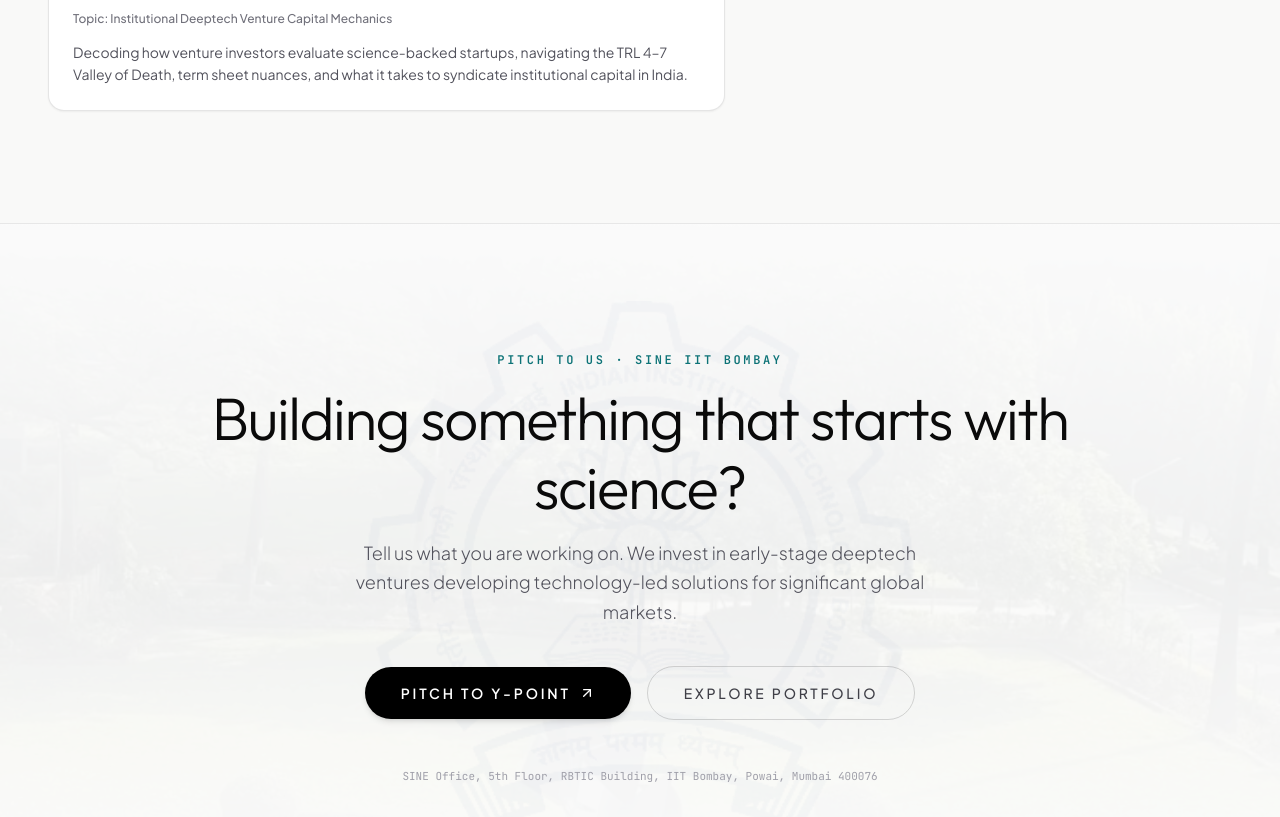
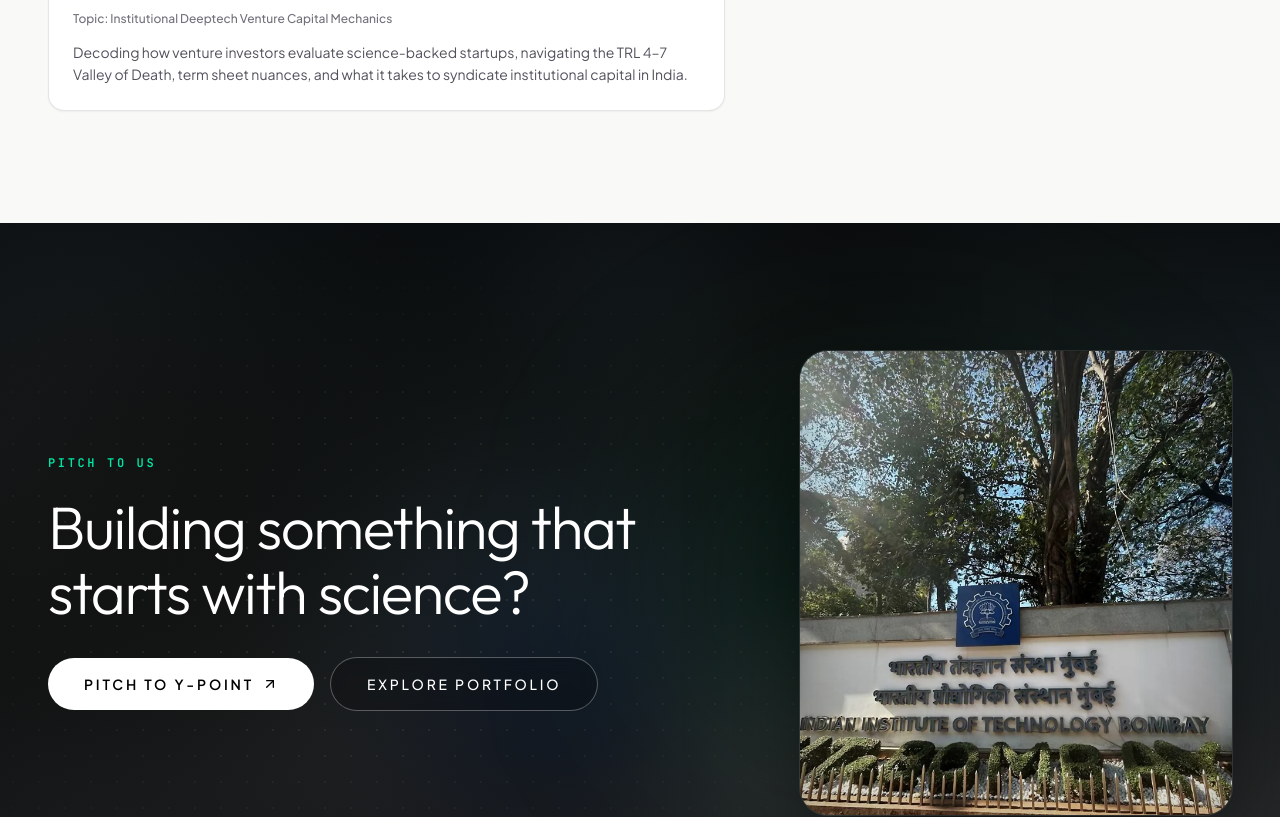
Before and after one commit to Ankit-singh-dot/y-point, a Next.js app in the folder my-app/: page / in a window 1280 px wide. Shown: the part 3000-3817 px from the top of the page. Built offline with nearby package versions, Linux system fonts and the light colour scheme.

Commit message:
imcegh_impoveement app/components/HomeClosingCta.tsx

```diff
--- a/my-app/app/components/HomeClosingCta.tsx
+++ b/my-app/app/components/HomeClosingCta.tsx
@@ -1,72 +1,37 @@
 "use client";
 
 import React from "react";
-import Image from "next/image";
+import { PhotoStage } from "./PhotoHero";
 import Link from "next/link";
 import { ArrowUpRight } from "lucide-react";
 
 export default function HomeClosingCta() {
   return (
-    <section className="relative z-10 py-24 sm:py-32 bg-[#FBFBFB] dark:bg-[#07090e] border-t border-black/[0.08] dark:border-white/[0.08] overflow-hidden">
+    <PhotoStage photo="entranceWall" layout="top" minHeight="min(90svh, 900px)" paddingTop="clamp(3.5rem, 6vw, 5rem)" paddingBottom="clamp(3.5rem, 6vw, 5rem)">
+      <div className="space-y-6">
+        <div className="font-mono text-xs uppercase tracking-[0.22em] text-[#00E5A3] font-semibold">
+          Pitch to us
+        </div>
+        <h2 className="font-display font-light text-4xl sm:text-5xl lg:text-6xl tracking-tight leading-[1.08] text-white">
+          Building something that starts with science?
+        </h2>
 
-      {/* Background Architectural Texture (Subtle, never hides or overlaps text) */}
-      <div className="absolute inset-0 pointer-events-none select-none opacity-[0.06] dark:opacity-[0.08]">
-        <Image
-          src="/iitb/campus-lawn.webp"
-          alt=""
-          fill
-          className="object-cover object-center"
-          aria-hidden="true"
-        />
-        <div className="absolute inset-0 bg-gradient-to-b from-[#FBFBFB] via-transparent to-[#FBFBFB] dark:from-[#07090e] dark:via-transparent dark:to-[#07090e]" />
-      </div>
-
-      {/* Subtle IIT Bombay Crest Watermark */}
-      <div
-        className="absolute left-1/2 top-1/2 -translate-x-1/2 -translate-y-1/2 pointer-events-none select-none opacity-[0.025] dark:opacity-[0.035] w-[400px] h-[400px] sm:w-[550px] sm:h-[550px]"
-        aria-hidden="true"
-      >
-        <Image
-          src="/iitb/iitb-logo.webp"
-          alt=""
-          fill
-          className="object-contain"
-        />
-      </div>
-
-      <div className="relative max-w-5xl mx-auto px-4 sm:px-8 text-center space-y-8">
-        <div className="space-y-4">
-          <div className="font-mono text-xs uppercase tracking-[0.22em] text-[#0D7377] dark:text-[#00E5A3] font-semibold">
-            Pitch to Us · SINE IIT Bombay
-          </div>
-          <h2 className="font-display font-light text-3xl sm:text-5xl lg:text-6xl text-[#0A0A0A] dark:text-white tracking-tight leading-[1.15]">
-            Building something that starts with science?
-          </h2>
-          <p className="font-sans font-light text-base sm:text-lg text-zinc-600 dark:text-zinc-300 max-w-xl mx-auto leading-relaxed">
-            Tell us what you are working on. We invest in early-stage deeptech ventures developing technology-led solutions for significant global markets.
-          </p>
-        </div>
-
-        <div className="pt-2 flex flex-wrap items-center justify-center gap-4">
+        <div className="pt-2 flex flex-wrap items-center justify-center lg:justify-start gap-4">
           <Link
             href="/apply"
-            className="group px-8 py-3.5 sm:px-9 sm:py-4 rounded-full bg-black text-white hover:bg-[#0D7377] dark:bg-white dark:text-black dark:hover:bg-[#00E5A3] font-sans text-xs sm:text-sm uppercase tracking-[0.2em] font-semibold transition-all duration-300 hover:scale-105 active:scale-95 shadow-md flex items-center gap-2"
+            className="group px-8 py-3.5 sm:px-9 sm:py-4 rounded-full bg-white text-black hover:bg-[#00E5A3] font-sans text-xs sm:text-sm uppercase tracking-[0.2em] font-semibold transition-colors duration-300 flex items-center gap-2"
           >
             <span>Pitch to Y-Point</span>
             <ArrowUpRight className="h-4 w-4 transition-transform group-hover:translate-x-0.5 group-hover:-translate-y-0.5" />
           </Link>
           <Link
             href="/portfolio"
-            className="px-8 py-3.5 sm:px-9 sm:py-4 rounded-full border border-black/15 dark:border-white/15 hover:border-black dark:hover:border-white font-sans text-xs sm:text-sm uppercase tracking-[0.2em] text-zinc-700 dark:text-zinc-300 transition-all font-medium"
+            className="px-8 py-3.5 sm:px-9 sm:py-4 rounded-full border border-white/30 hover:border-white bg-black/20 backdrop-blur-sm font-sans text-xs sm:text-sm uppercase tracking-[0.2em] text-white transition-colors font-medium"
           >
             <span>Explore Portfolio</span>
           </Link>
         </div>
-
-        <div className="pt-4 font-mono text-[11px] text-zinc-400">
-          SINE Office, 5th Floor, RBTIC Building, IIT Bombay, Powai, Mumbai 400076
-        </div>
       </div>
-    </section>
+    </PhotoStage>
   );
 }
```
